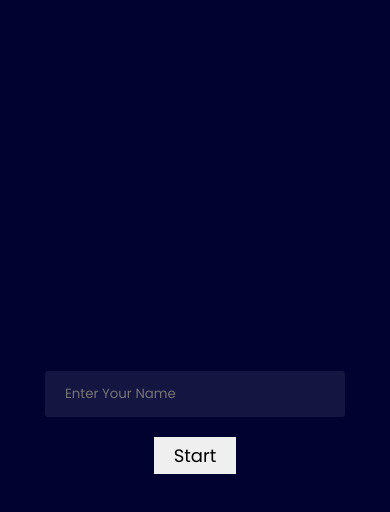
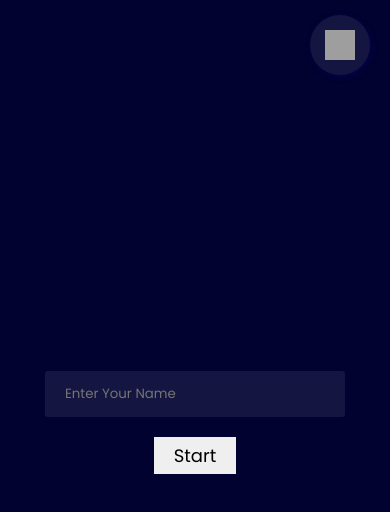
Before and after one commit to jaydeep-shelake/nextKBC, a Next.js app: page / in a window 390 px wide. Shown: the top 512 px of the page. Built offline with nearby package versions, Linux system fonts and the light colour scheme; grey boxes are pictures that could not be loaded.

Commit message:
made it responsive

```diff
--- a/components/Message.jsx
+++ b/components/Message.jsx
@@ -1,12 +1,12 @@
 import React from 'react';
 import style from '../styles/Msg.module.css'
-const Message = ({amount,show,setShow}) => {
+const Message = ({amount,show}) => {
   return (
-      <div onClick={()=>setShow(false)} className={`${style.blackScreen} ${show&&style.show} `}>
-         <div className={style.box} onClick={(e)=>e.stopPropagation()}>
+      <div className={`${style.blackScreen} ${show&&style.show} `}>
+         <div className={style.box}>
               <h4>Game Over !!</h4>
               <h2>You earned: <span>Rs. {amount}</span></h2>
-              <button onClick={()=>setShow(false)}>Replay</button>
+              <button onClick={()=>location.reload()}>Replay</button>
          </div>
       </div>
   );
--- a/next.config.js
+++ b/next.config.js
@@ -3,7 +3,8 @@ module.exports = {
   images:{
     domains:[
         "cdn-icons-png.flaticon.com",
-
+        "img.icons8.com",
+        "digiflixtv.com"
     ]
 }
 }
--- a/pages/index.js
+++ b/pages/index.js
@@ -14,6 +14,7 @@ export default function Home() {
  const [showFifty,setShowFity]=useState(false)
  const [swip,setSwip]=useState(false)
 const [showSwip,setShowSwip]=useState(false)
+const [showMoney,setShowMoney]=useState(false)
   const inputRef=useRef(null)
   const money= useMemo(()=>
   [{ id: 1, amount: "₹ 5000" },
@@ -56,13 +57,16 @@ const [showSwip,setShowSwip]=useState(false)
         <link rel="icon" href="/favicon.ico" />
       </Head>
          <Message amount={amountEraned} show={timeStop} setShow={setTimeStop}/>
+         <div className={style.menu} onClick={()=>setShowMoney(true)}>
+           <Image src={"https://img.icons8.com/external-tal-revivo-tritone-tal-revivo/72/external-horizontal-separated-bars-representing-hamburger-menu-layout-grid-tritone-tal-revivo.png"} width={30} height={30}/>
+         </div>
       <main className={style.main}>
         {
           userName?(
              <>
               <div className={style.questions}>
            <div className={style.topSec}>
-            <Image src={logo} width={100} height={110}/>
+            <Image className={style.logo} src={logo} width={100} height={110}/>
             <div className={style.lifeLine}>
               <p>Life lines: </p>
               {showFifty?(<div className={`${style.icon} ${style.iconDis}`}>
@@ -87,7 +91,14 @@ const [showSwip,setShowSwip]=useState(false)
             swip={swip} setSwip={setSwip}
             />
          </div>
-         <div className={style.money}>
+         <div className={`${style.money} ${showMoney&& style.showMoney}`}>
+           <div className={style.close} onClick={()=>setShowMoney(false)}>
+             <Image
+             src={"https://digiflixtv.com/assets/web/svg/hamburger-close.svg"}
+             width={30}
+             height={30}
+             />
+           </div>
            <ul className={style.moneyList}>
              {
                money.slice(0).reverse().map((amount,i)=>(
--- a/styles/Main.module.css
+++ b/styles/Main.module.css
@@ -172,7 +172,7 @@
   height: 3px;
   background: #d8ad20;
   position: absolute;
-  z-index: 999;
+  z-index: 100;
   transform: rotate(-45deg);
 }
 @keyframes correct {
@@ -207,3 +207,63 @@
     background: red;
   }
 }
+.menu,
+.close {
+  position: absolute;
+  top: 15px;
+  right: 20px;
+  background: #151541;
+  box-shadow: 2px 2px 6px rgba(5, 7, 116, 0.346);
+  border-radius: 50%;
+  display: flex;
+  align-items: center;
+  justify-content: center;
+  padding: 15px;
+  display: none;
+}
+/* mobile  */
+
+@media (max-width: 850px) {
+  .money {
+    position: fixed;
+    top: 0;
+    width: 240px;
+    right: -300px;
+    background: #020230;
+    transition: all 0.3s ease-in-out;
+    z-index: 500;
+  }
+  .moneyList li {
+    width: 100%;
+    padding: 5px;
+    margin: 2px 0;
+  }
+  .money.showMoney {
+    right: 0px;
+    transition: all 0.3s ease-in-out;
+  }
+  .questions {
+    width: 100%;
+  }
+  .lifeLine {
+    margin-top: 60px;
+  }
+  .menu,
+  .close {
+    display: flex;
+  }
+}
+@media (max-width: 465px) {
+  .logo {
+    display: none !important;
+  }
+  .lifeLine {
+    width: 100%;
+  }
+  .questionArea {
+    width: 95%;
+  }
+  .opts {
+    width: 100%;
+  }
+}
--- a/styles/Msg.module.css
+++ b/styles/Msg.module.css
@@ -8,6 +8,7 @@
   justify-content: center;
   visibility: hidden;
   opacity: 0;
+  z-index: 999;
 }
 .blackScreen.show {
   visibility: visible;
```
